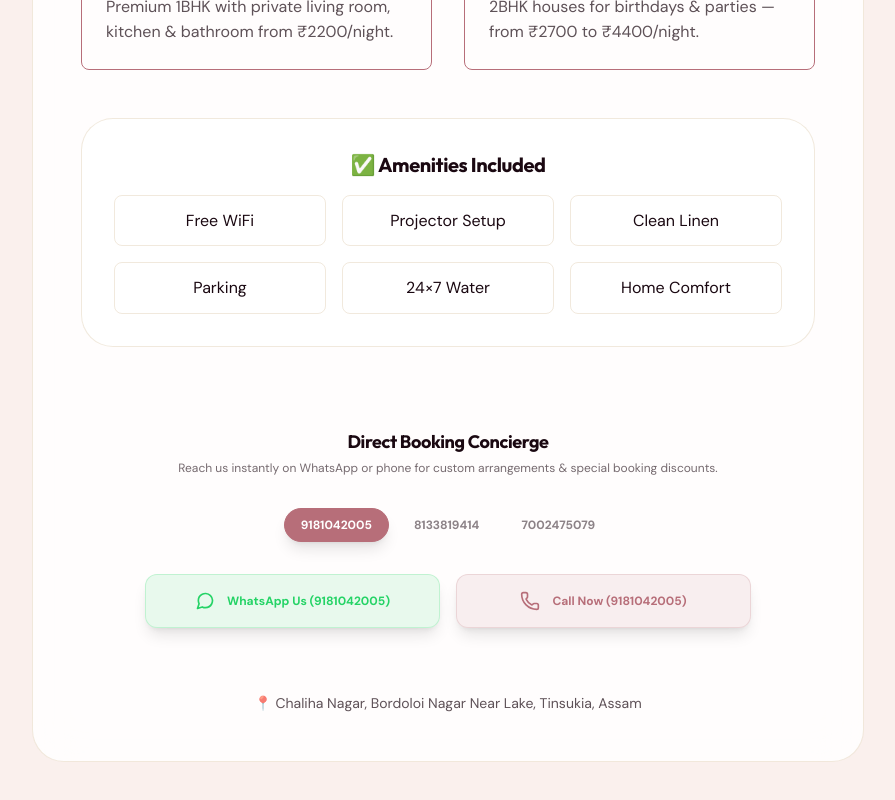
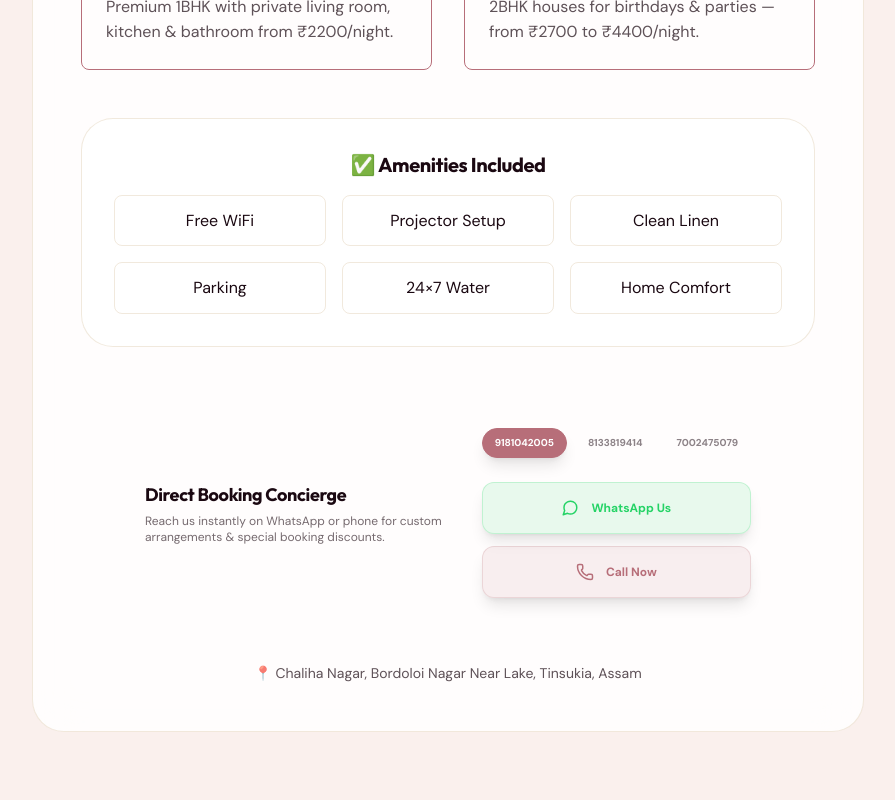
Before and after one commit to GhostRed256/HotelLuxe, a Next.js app: page /about in a window 1280 px wide. Shown: the part 765-1565 px from the top of the page, without its empty margins (192-1087 px from the left). Built offline with nearby package versions, Linux system fonts and the light colour scheme; no server answers.

Commit message:
fix: restore luxury aesthetics and correct 4BHK pricing data

```diff
--- /dev/null
+++ b/scratch/debug-rooms.cjs
@@ -0,0 +1,18 @@
+const admin = require("firebase-admin");
+const serviceAccount = require("./serviceAccountKey.json");
+
+if (!admin.apps.length) {
+    admin.initializeApp({
+        credential: admin.credential.cert(serviceAccount)
+    });
+}
+
+const db = admin.firestore();
+
+async function listRooms() {
+    const snapshot = await db.collection("rooms").get();
+    const rooms = snapshot.docs.map(doc => ({ id: doc.id, ...doc.data() }));
+    console.log(JSON.stringify(rooms, null, 2));
+}
+
+listRooms().catch(console.error);
--- /dev/null
+++ b/scratch/fix-4bhk.cjs
@@ -0,0 +1,28 @@
+const admin = require("firebase-admin");
+const path = require("path");
+const serviceAccount = require(path.join(__dirname, "../serviceAccountKey.json"));
+
+if (!admin.apps.length) {
+    admin.initializeApp({
+        credential: admin.credential.cert(serviceAccount)
+    });
+}
+
+const db = admin.firestore();
+
+async function fix4BHK() {
+    const HOUSE_4BHK_ID = '6rluzPaGTH1YT0kYfj0T';
+    await db.collection("rooms").doc(HOUSE_4BHK_ID).update({
+        price: 4400
+    });
+
+    // Also search for any other 4BHK rooms
+    const snapshot = await db.collection("rooms").where("name", "==", "4BHK HOUSE").get();
+    for (const doc of snapshot.docs) {
+        await doc.ref.update({ price: 4400 });
+    }
+
+    console.log("Fixed 4BHK prices to 4400");
+}
+
+fix4BHK().catch(console.error);
--- a/src/app/about/loading.tsx
+++ b/src/app/about/loading.tsx
@@ -3,24 +3,24 @@ export default function AboutLoading() {
         <div className="max-w-4xl mx-auto py-20 px-8">
             <div className="rounded-[2rem] border border-[var(--border-color)] p-12 bg-[var(--card-bg)] space-y-12">
                 <div className="space-y-6 text-center">
-                    <div className="h-12 w-80 bg-[var(--foreground)]/5 rounded-xl mx-auto animate-pulse" />
+                    <div className="h-12 w-80 bg-[#B88F54]/10 rounded-xl mx-auto animate-pulse" />
                     <div className="space-y-3">
-                        <div className="h-4 w-full bg-[var(--foreground)]/5 rounded-full animate-pulse" />
-                        <div className="h-4 w-full bg-[var(--foreground)]/5 rounded-full animate-pulse" />
-                        <div className="h-4 w-2/3 bg-[var(--foreground)]/5 rounded-full mx-auto animate-pulse" />
+                        <div className="h-4 w-full bg-[#B88F54]/5 rounded-full animate-pulse" />
+                        <div className="h-4 w-full bg-[#B88F54]/5 rounded-full animate-pulse" />
+                        <div className="h-4 w-2/3 bg-[#B88F54]/5 rounded-full mx-auto animate-pulse" />
                     </div>
                 </div>
 
                 <div className="grid grid-cols-1 md:grid-cols-2 gap-8">
                     {[...Array(4)].map((_, i) => (
                         <div key={i} className="p-6 border border-[var(--accent-primary)]/20 rounded-lg space-y-3">
-                            <div className="h-6 w-32 bg-[var(--foreground)]/5 rounded animate-pulse" />
-                            <div className="h-3 w-full bg-[var(--foreground)]/5 rounded animate-pulse" />
+                            <div className="h-6 w-32 bg-[#B88F54]/10 rounded animate-pulse" />
+                            <div className="h-3 w-full bg-[#B88F54]/5 rounded animate-pulse" />
                         </div>
                     ))}
                 </div>
 
-                <div className="h-32 w-full bg-[var(--foreground)]/5 rounded-2xl animate-pulse" />
+                <div className="h-32 w-full bg-[#B88F54]/5 rounded-2xl animate-pulse" />
             </div>
         </div>
     )
--- a/src/app/about/page.tsx
+++ b/src/app/about/page.tsx
@@ -56,19 +56,20 @@ export default function AboutPage() {
           </div>
         </div>
 
-        <div className="mt-12 p-8 border border-white/5 bg-white/5 rounded-2xl flex flex-col items-center gap-8 text-center max-w-2xl mx-auto relative z-50">
-          <div className="relative z-50">
+        <div className="mt-12 p-8 border border-white/5 bg-white/5 rounded-2xl flex flex-col md:flex-row items-center justify-between gap-8 text-center md:text-left max-w-2xl mx-auto relative z-50">
+          <div className="relative z-50 flex-1">
             <h4 className="font-bold text-lg mb-1">Direct Booking Concierge</h4>
             <p className="text-xs opacity-60">Reach us instantly on WhatsApp or phone for custom arrangements & special booking discounts.</p>
           </div>
 
+          <div className="flex flex-col gap-4 w-full md:w-auto relative z-50">
             {/* Number Selector */}
-          <div className="flex flex-wrap justify-center gap-2 relative z-50">
+            <div className="flex flex-wrap justify-center md:justify-end gap-2 mb-2">
               {contactNumbers.map(num => (
                 <button
                   key={num}
                   onClick={() => setSelectedContact(num)}
-                className={`px-4 py-2 rounded-full text-xs font-bold transition-all duration-300 border ${selectedContact === num
+                  className={`px-3 py-1.5 rounded-full text-[10px] font-bold transition-all duration-300 border ${selectedContact === num
                       ? "bg-[var(--accent-primary)] text-white border-[var(--accent-primary)] shadow-lg shadow-[var(--accent-primary)]/20"
                       : "bg-white/5 text-[var(--foreground)]/50 border-white/10 hover:bg-white/10"
                     }`}
@@ -78,23 +79,24 @@ export default function AboutPage() {
               ))}
             </div>
 
-          <div className="flex flex-col md:flex-row gap-4 w-full relative z-50">
+            <div className="flex flex-col gap-3 w-full relative z-50">
               <a
                 href={`https://wa.me/91${selectedContact}`}
                 target="_blank"
                 rel="noopener noreferrer"
-              className="flex-1 flex items-center justify-center gap-3 bg-[#25D366]/10 hover:bg-[#25D366] hover:text-white border border-[#25D366]/20 px-8 py-4 rounded-xl transition-all text-xs font-bold text-[#25D366] active:scale-95 shadow-lg relative z-50 order-1 md:order-none"
+                className="flex items-center justify-center gap-3 bg-[#25D366]/10 hover:bg-[#25D366] hover:text-white border border-[#25D366]/20 px-8 py-4 rounded-xl transition-all text-xs font-bold text-[#25D366] active:scale-95 shadow-lg relative z-50 select-none"
               >
-              <svg viewBox="0 0 24 24" width="20" height="20" stroke="currentColor" strokeWidth="2" fill="none" strokeLinecap="round" strokeLinejoin="round"><path d="M21 11.5a8.38 8.38 0 0 1-.9 3.8 8.5 8.5 0 0 1-7.6 4.7 8.38 8.38 0 0 1-3.8-.9L3 21l1.9-5.7a8.38 8.38 0 0 1-.9-3.8 8.5 8.5 0 0 1 4.7-7.6 8.38 8.38 0 0 1 3.8-.9h.5a8.48 8.48 0 0 1 8 8v.5z"></path></svg>
-              WhatsApp Us ({selectedContact})
+                <svg viewBox="0 0 24 24" width="18" height="18" stroke="currentColor" strokeWidth="2" fill="none" strokeLinecap="round" strokeLinejoin="round"><path d="M21 11.5a8.38 8.38 0 0 1-.9 3.8 8.5 8.5 0 0 1-7.6 4.7 8.38 8.38 0 0 1-3.8-.9L3 21l1.9-5.7a8.38 8.38 0 0 1-.9-3.8 8.5 8.5 0 0 1 4.7-7.6 8.38 8.38 0 0 1 3.8-.9h.5a8.48 8.48 0 0 1 8 8v.5z"></path></svg>
+                WhatsApp Us
               </a>
               <a
                 href={`tel:+91${selectedContact}`}
-              className="flex-1 flex items-center justify-center gap-3 bg-[var(--accent-primary)]/10 hover:bg-[var(--accent-primary)] hover:text-white border border-[var(--accent-primary)]/20 px-8 py-4 rounded-xl transition-all text-xs font-bold text-[var(--accent-primary)] active:scale-95 shadow-lg relative z-50 order-2 md:order-none"
+                className="flex items-center justify-center gap-3 bg-[var(--accent-primary)]/10 hover:bg-[var(--accent-primary)] hover:text-white border border-[var(--accent-primary)]/20 px-8 py-4 rounded-xl transition-all text-xs font-bold text-[var(--accent-primary)] active:scale-95 shadow-lg relative z-50 select-none"
               >
-              <Phone size={20} />
-              Call Now ({selectedContact})
+                <Phone size={18} />
+                Call Now
               </a>
+            </div>
           </div>
         </div>
 
--- a/src/app/bookings/loading.tsx
+++ b/src/app/bookings/loading.tsx
@@ -10,7 +10,7 @@ export default function BookingsLoading() {
                 <div className="space-y-6">
                     {[...Array(3)].map((_, i) => (
                         <div key={i} className="p-8 rounded-3xl border border-[var(--border-color)] bg-[var(--card-bg)] flex flex-col md:flex-row gap-8 items-center">
-                            <div className="w-full md:w-32 aspect-square rounded-2xl bg-[var(--foreground)]/5 animate-pulse" />
+                            <div className="w-full md:w-32 aspect-square rounded-2xl bg-[#B88F54]/5 animate-pulse" />
                             <div className="flex-1 space-y-4 w-full">
                                 <div className="flex justify-between">
                                     <div className="h-6 w-40 bg-[var(--foreground)]/5 rounded animate-pulse" />
--- a/src/app/page.tsx
+++ b/src/app/page.tsx
@@ -52,13 +52,10 @@ export default async function PreBookingWindow() {
         id: r.id
       });
     } else {
-      // Always pick the minimum price for the "Starts from" label
+      // Find the minimum price but DON'T override images/description
+      // as the first room usually has the best assets.
       if (Number(r.price) < Number(uniqueCategories[existingIndex].price)) {
         uniqueCategories[existingIndex].price = r.price;
-        // Optionally update other fields to match the cheapest room if desired
-        uniqueCategories[existingIndex].id = r.id;
-        uniqueCategories[existingIndex].description = r.description;
-        uniqueCategories[existingIndex].images = r.images;
       }
     }
   }
--- a/src/app/rooms/loading.tsx
+++ b/src/app/rooms/loading.tsx
@@ -13,7 +13,7 @@ export default function RoomsLoading() {
                 <div className="grid grid-cols-1 md:grid-cols-2 lg:grid-cols-3 gap-8">
                     {[...Array(6)].map((_, i) => (
                         <div key={i} className="rounded-3xl border border-[var(--border-color)] overflow-hidden bg-[var(--card-bg)]">
-                            <div className="aspect-[16/10] bg-[var(--foreground)]/5 animate-pulse" />
+                            <div className="aspect-[16/10] bg-[#B88F54]/5 animate-pulse" />
                             <div className="p-6 space-y-4">
                                 <div className="flex justify-between">
                                     <div className="h-6 w-32 bg-[var(--foreground)]/5 rounded animate-pulse" />
```
Also changed, not shown: src/app/loading.tsx (+8 -8 lines). Lines whose indentation alone changed are shown as unchanged.
